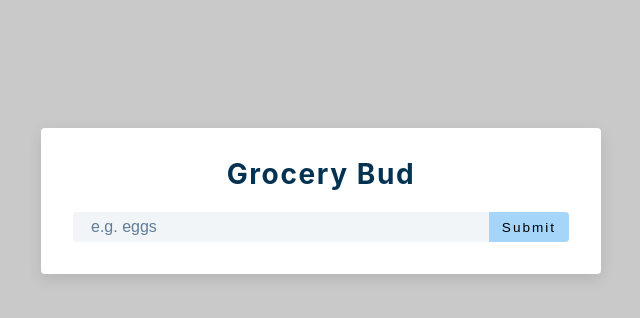
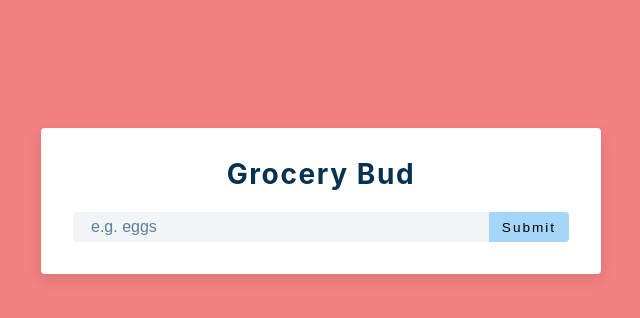
Before and after one commit to CatalinaFonn/grocery-react, a React (Create React App) app: page / in a window 1280 px wide. Shown: the top 318 px of the page, without its empty margins (319-959 px from the left). Built offline with nearby package versions, Linux system fonts and the light colour scheme.

Commit message:
bg changed

```diff
--- a/src/index.css
+++ b/src/index.css
@@ -61,7 +61,7 @@ body {
   font-family: -apple-system, BlinkMacSystemFont, 'Segoe UI', Roboto, Oxygen,
     Ubuntu, Cantarell, 'Open Sans', 'Helvetica Neue', sans-serif;
   /* background: var(--clr-grey-10); */
-  background: rgb(202, 201, 201);
+  background: rgb(243, 129, 129);
   color: var(--clr-grey-1);
   line-height: 1.5;
   font-size: 0.875rem;
```
